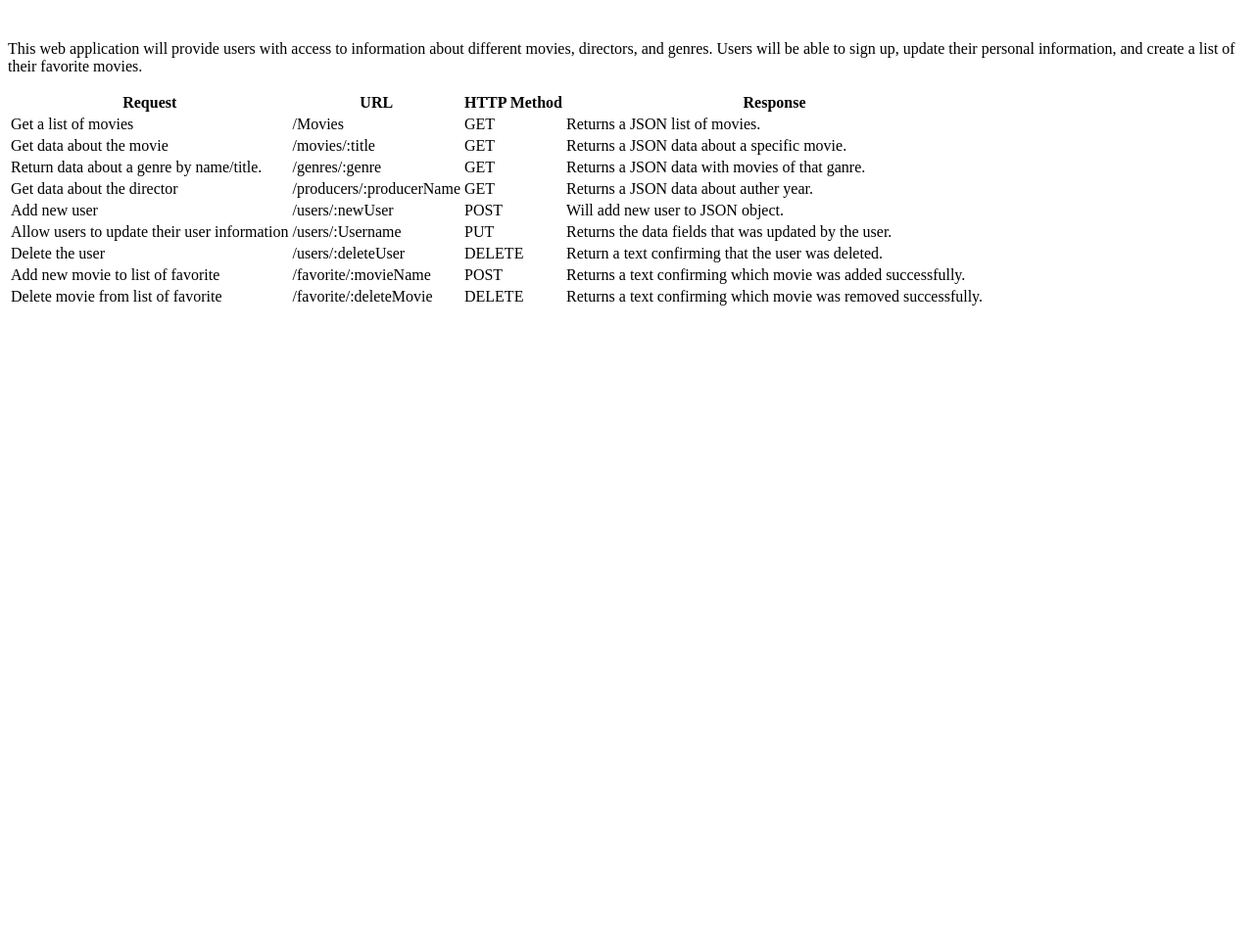
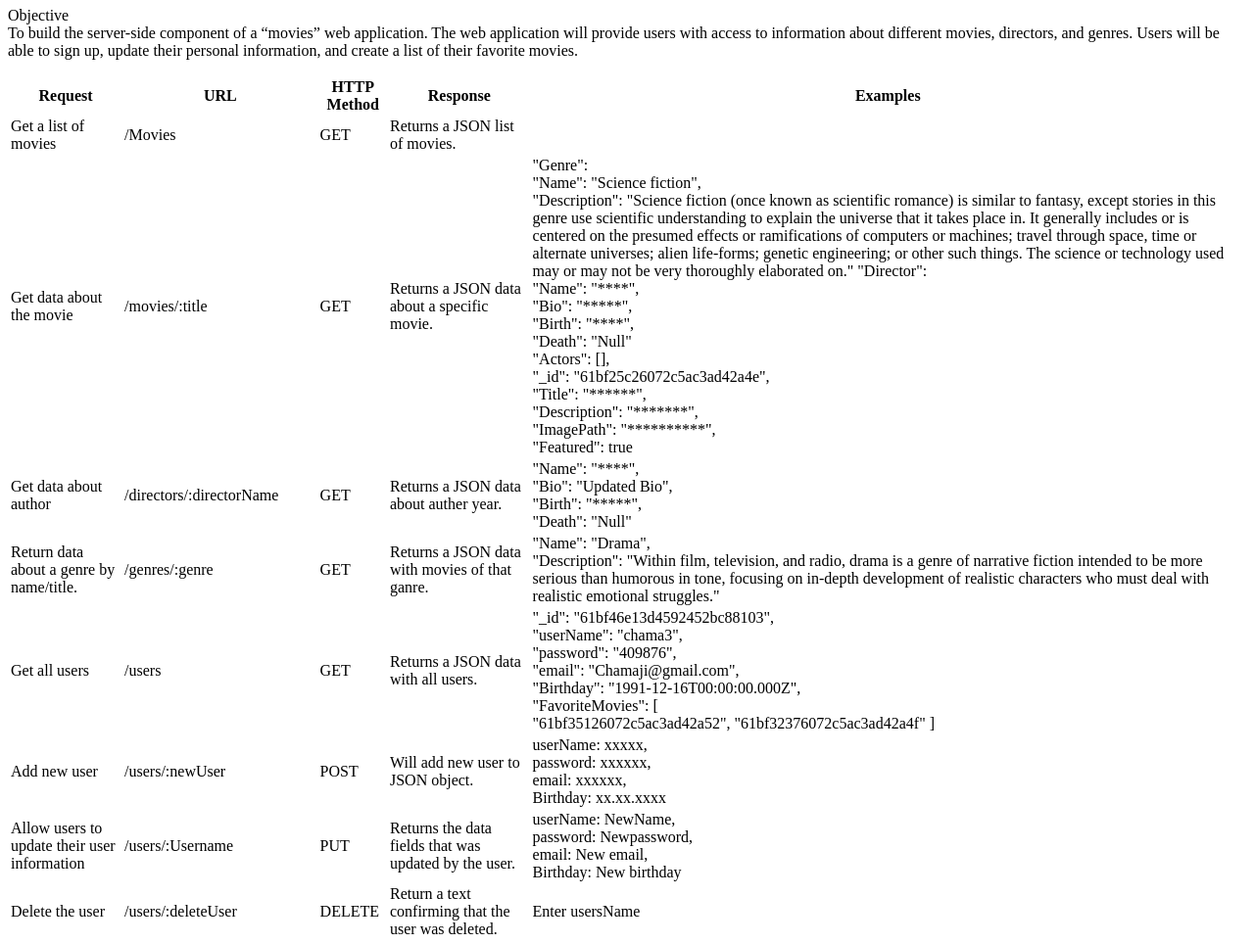
Before and after one commit to Ak4ni/Movies4U, a website: page Public/documentation.html in a window 1280 px wide. Shown: the part 73-1037 px from the top of the page at 98% size. Before the commit the page ends 800 px from the top, so only its background shows below. Drawn offline with Linux system fonts and the light colour scheme.

Commit message:
Update documentation.html

```diff
--- a/Public/documentation.html
+++ b/Public/documentation.html
@@ -1,17 +1,20 @@
 <!DOCTYPE html>
-<html lang="en" dir="ltr">
+<html>
     <head>
+        <meta name="viewport" content="width=device-width, initial-scale=1">
         <meta charset="utf-8">
-        <title>Documentation</title>
+        <title>Documantation</title>
+        <link href="https://fonts.googleapis.com/css2?family=Josefin+Sans:ital,wght@0,400;1,300&display=swap" rel="stylesheet">
     </head>
     <body>
-        <h1>Movies4U</h1>
-        <br />
+        <h1>API Documantation</h1>
         <p>
-          This web application will provide users with access to information about
-          different movies, directors, and genres. Users will be able to sign up,
-          update their personal information, and create a list of their favorite
-          movies.
+            Objective<br>
+            To build the server-side component of a “movies” web application. The web
+            application will provide users with access to information about different
+            movies, directors, and genres. Users will be able to sign up, update their
+            personal information, and create a list of their favorite movies.
+
         </p>
         <table>
             <tr>
@@ -19,60 +22,115 @@
                 <th>URL</th>
                 <th>HTTP Method</th>
                 <th>Response</th>
+                <th>Examples</th>
             </tr>
             <tr>
                 <td>Get a list of movies</td>
                 <td>/Movies</td>
                 <td>GET</td>
                 <td>Returns a JSON list of movies.</td>
+                <td></td>
             </tr>
             <tr>
                 <td>Get data about the movie</td>
                 <td>/movies/:title</td>
                 <td>GET</td>
                 <td>Returns a JSON data about a specific movie.</td>
+                <td>"Genre":<br>
+                "Name": "Science fiction",<br>
+                "Description": "Science fiction (once known as scientific romance) is similar to fantasy, except stories in this genre
+                use scientific understanding to explain the universe that it takes place in. It generally includes or is centered on the
+                presumed effects or ramifications of computers or machines; travel through space, time or alternate universes; alien
+                life-forms; genetic engineering; or other such things. The science or technology used may or may not be very thoroughly
+                elaborated on."
+                "Director":<br>
+                "Name": "****",<br>
+                "Bio": "*****",<br>
+                "Birth": "****",<br>
+                "Death": "Null"<br>
+                "Actors": [],<br>
+                "_id": "61bf25c26072c5ac3ad42a4e",<br>
+                "Title": "******",<br>
+                "Description": "*******",<br>
+                "ImagePath": "**********",<br>
+                "Featured": true<br>
+                </td>
+            </tr>
+            <tr>
+                <td>Get data about author</td>
+                <td>/directors/:directorName</td>
+                <td>GET</td>
+                <td>Returns a JSON data about auther year.</td>
+                <td>"Name": "****",<br>
+                "Bio": "Updated Bio",<br>
+                "Birth": "*****",<br>
+                "Death": "Null"<br>  </td>
             </tr>
             <tr>
                 <td>Return data about a genre by name/title.</td>
                 <td>/genres/:genre</td>
                 <td>GET</td>
                 <td>Returns a JSON data with movies of that ganre.</td>
+                <td>"Name": "Drama", <br>
+                "Description": "Within film, television, and radio, drama is a genre of narrative fiction intended to be more serious
+                than humorous in tone, focusing on in-depth development of realistic characters who must deal with realistic emotional
+                struggles."</td>
             </tr>
             <tr>
-            <td>Get data about the director</td>
-            <td>/producers/:producerName</td>
+                <td>Get all users</td>
+                <td>/users</td>
                 <td>GET</td>
-            <td>Returns a JSON data about auther year.</td>
+                <td>Returns a JSON data with all users.</td>
+                <td>"_id": "61bf46e13d4592452bc88103", <br>
+                "userName": "chama3", <br>
+                "password": "409876", <br>
+                "email": "Chamaji@gmail.com", <br>
+                "Birthday": "1991-12-16T00:00:00.000Z", <br>
+                "FavoriteMovies": [ <br>
+                "61bf35126072c5ac3ad42a52",
+                "61bf32376072c5ac3ad42a4f"
+                ]</td>
             </tr>
             <tr>
                 <td>Add new user</td>
                 <td>/users/:newUser</td>
                 <td>POST</td>
                 <td>Will add new user to JSON object.</td>
+                <td>userName: xxxxx, <br>
+                password: xxxxxx, <br>
+                email: xxxxxx, <br>
+                Birthday: xx.xx.xxxx</td>
             </tr>
             <tr>
                 <td>Allow users to update their user information</td>
                 <td>/users/:Username</td>
                 <td>PUT</td>
                 <td>Returns the data fields that was updated by the user.</td>
+                <td>userName: NewName, <br>
+                password: Newpassword, <br>
+                email: New email, <br>
+                Birthday: New birthday</td>
             </tr>
             <tr>
                 <td>Delete the user</td>
                 <td>/users/:deleteUser</td>
                 <td>DELETE</td>
                 <td>Return a text confirming that the user was deleted.</td>
+                <td> Enter usersName</td>
             </tr>
             <tr>
                 <td>Add new movie to list of favorite</td>
-            <td>/favorite/:movieName</td>
+                <td>/users/:userName/movies/:title</td>
                 <td>POST</td>
                 <td>Returns a text confirming which movie was added successfully.</td>
+                <td>A text message indicating the title of the movie that was added</td>
             </tr>
             <tr>
                 <td>Delete movie from list of favorite</td>
-            <td>/favorite/:deleteMovie</td>
+                <td>/users/:userName/movies/:title</td>
                 <td>DELETE</td>
                 <td>Returns a text confirming which movie was removed successfully.</td>
+                <td>A text message indicating the title of the movie that was deleted</td>
             </tr>
         </table>
     </body>
```
Lines whose indentation alone changed are shown as unchanged.
